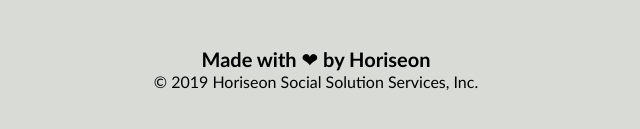
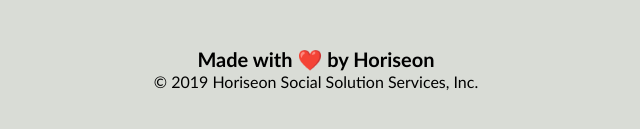
Before and after one commit to ncrutgers/horiseon.github.io, a plain HTML site: page index.html in a window 1280 px wide. Shown: the part 1925-2054 px from the top of the page, 324-964 px from the left. Drawn offline with Linux system fonts and the light colour scheme.

Commit message:
Changed emoji

```diff
--- a/index.html
+++ b/index.html
@@ -85,7 +85,7 @@
     </aside>
     <!--Website footer with heading and copyright-->
     <footer>
-        <h2>Made with &#x2764; by Horiseon</h2>
+        <h2>Made with ❤️️ by Horiseon</h2>
         <p>
             &copy; 2019 Horiseon Social Solution Services, Inc.
         </p>
```
